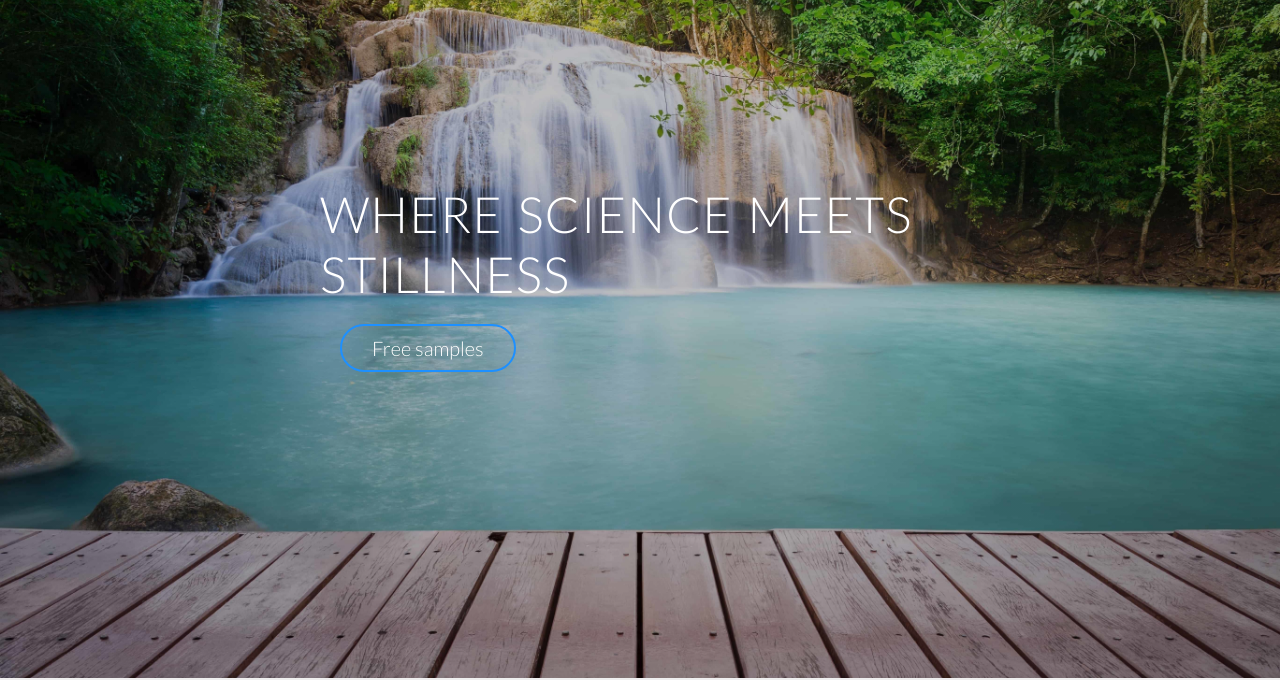
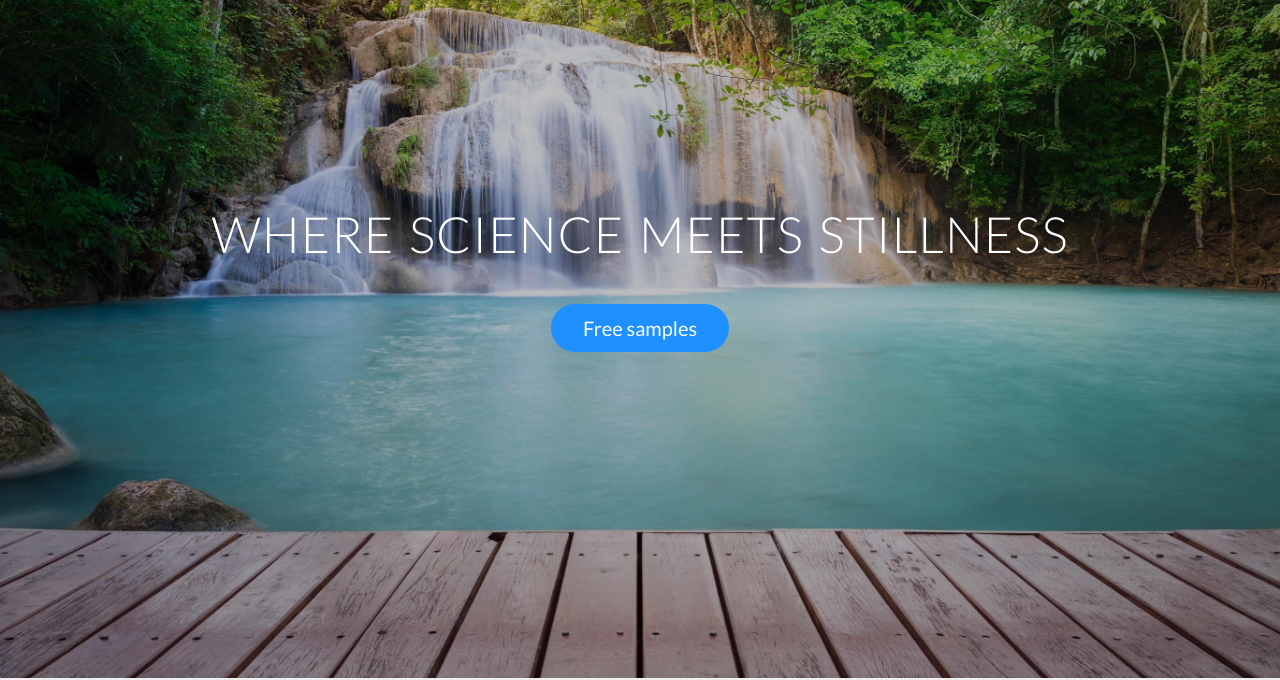
Before and after one commit to orionseth/fccproject-3-landing-page, a plain HTML site: page index.html in a window 1280 px wide. Shown: the part 122-802 px from the top of the page. Drawn offline with nearby package versions, Linux system fonts and the light colour scheme.

Commit message:
fixed header

```diff
--- a/index.html
+++ b/index.html
@@ -10,6 +10,10 @@
 
   <body>
     <header id="header">
+      <h1>Where science meets stillness</h1>
+
+      <a href="#download" class="btn">Free samples</a>
+
       <nav id="nav-bar">
         <div class="logo">
           <img id="header-img" src="img/logo-iawake.png" alt="iAwake logo" />
@@ -21,11 +25,6 @@
           <li><a class="nav-link" href="#download">Sign up</a></li>
         </ul>
       </nav>
-
-      <div class="headline">
-        <h1>Where science meets stillness</h1>
-        <a href="#download" class="btn">Free samples</a>
-      </div>
     </header>
 
     <section id="about" class="section-about">
--- a/style.css
+++ b/style.css
@@ -24,12 +24,11 @@ header {
     url(img/waterfall-compressed.jpg);
   background-size: cover;
   background-position: center;
-}
-.headline {
-  position: absolute;
-  top: 50%;
-  left: 50%;
-  transform: translate(-50%, -50%);
+  display: flex;
+  flex-direction: column;
+  align-items: center;
+  justify-content: center;
+  gap: 2rem;
 }
 
 /*   HEADINGS   */
@@ -42,7 +41,6 @@ h3 {
 h1 {
   color: #fff;
   font-size: 2.5rem;
-  margin-bottom: 1rem;
   word-spacing: 4px;
   letter-spacing: 1px;
 }
@@ -72,13 +70,13 @@ h3 {
 .btn:visited {
   display: inline-block;
   padding: 10px 30px;
-  font-weight: 300;
+  font-weight: 400;
   text-decoration: none;
   border-radius: 500px;
   border: 2px solid var(--main);
   color: #fff;
   transition: all 0.5s;
-  margin-left: 1rem;
+  background-color: var(--main);
 }
 .btn:hover,
 .btn:active {
```
